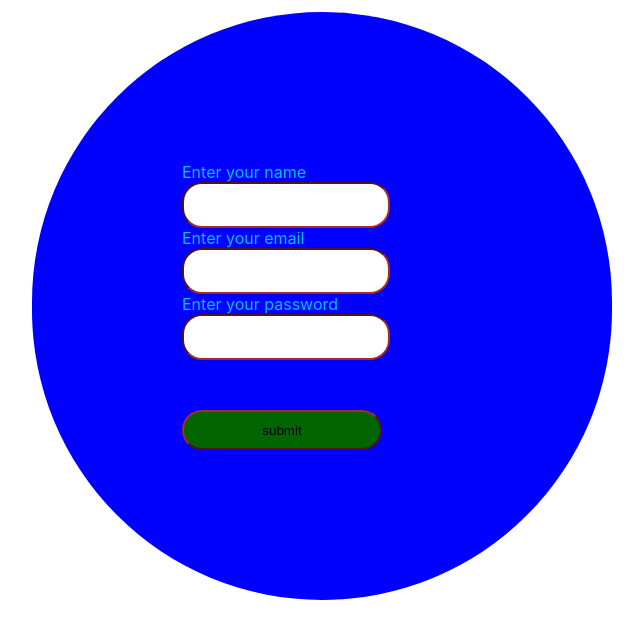
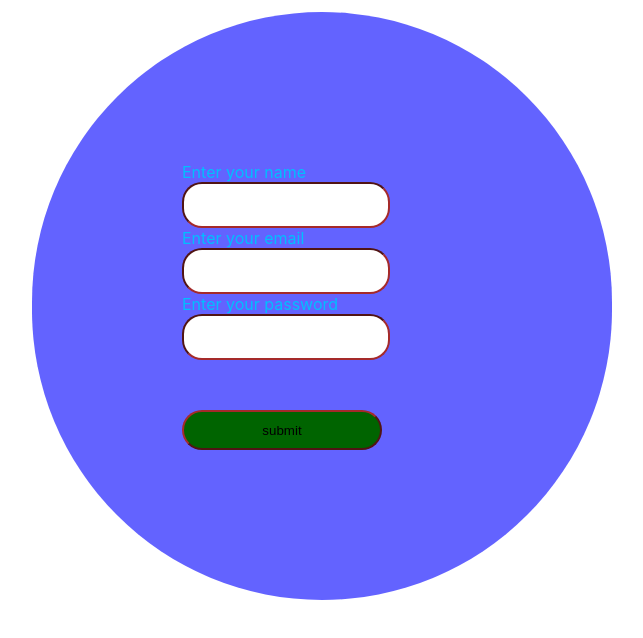
Before and after one commit to Georgekinyanjui1/pro4, a React (Create React App) app: page / in a window 1280 px wide. Both pictures are taken after typing "name@example.com", "Sample123" into the empty fields and a click on the button "Register". Shown: the part 188-826 px from the top of the page, without its empty margins (168-811 px from the left). Built offline with nearby package versions, Linux system fonts and the light colour scheme; no server answers.

Commit message:
finall commit

```diff
--- a/src/App.css
+++ b/src/App.css
@@ -32,7 +32,7 @@
   text-align: center;
 }
 .head-cont>p{
-  /* font-size: x-large; */
+
   margin:10px;
   background-color:rgb(238, 244, 245);
 }
@@ -138,8 +138,9 @@ input{
   margin-right: 500px;
   color: deepskyblue;
   padding: 150px;
-  background-color: blue;
+  background-color: rgba(0, 0, 255, 0.611);
   border-radius: 800px;
+
 }
 .smt{
   margin-top: 50px;
--- a/src/App.js
+++ b/src/App.js
@@ -16,7 +16,7 @@ function App() {
  const [ success,setsuccess]=useState(true)
 
  useEffect(()=>{
-  fetch("http://localhost:9292/users")
+  fetch("https://intense-mesa-32821.herokuapp.com/users")
   .then(res=>res.json())
   .then(data=>setusers(data))
 },[])
--- a/src/Head.js
+++ b/src/Head.js
@@ -8,7 +8,7 @@ function Head() {
   const[newquote,setnewquote]=useState("")
   function handlesubmit(e){
     e.preventDefault()
-    fetch("http://localhost:9292/quotes",
+    fetch("https://intense-mesa-32821.herokuapp.com/quotes",
     {
       method:"POST",headers:{"content-Type":"application/json"},
       body:JSON.stringify({
--- a/src/Register.js
+++ b/src/Register.js
@@ -6,7 +6,7 @@ const[email,setemail]=useState("")
 const[password,setpassword]=useState("")
 function handlesubmit(e){
     e.preventDefault()
-    fetch("http://localhost:9292/users",
+    fetch("https://intense-mesa-32821.herokuapp.com/users",
     {
       method:"POST",headers:{"content-Type":"application/json"},
       body:JSON.stringify({
@@ -34,7 +34,7 @@ function handlesubmit(e){
       </div>
       <div>
       <label>Enter your password </label>
-      <input type="text" onChange={(e)=>{setpassword(e.target.value)}} required/>
+      <input type="password" onChange={(e)=>{setpassword(e.target.value)}} required/>
       </div>
       <input className="smt" type="submit" value="submit"/>
     </form>
--- a/src/VersesList.js
+++ b/src/VersesList.js
@@ -4,7 +4,7 @@ import Verse from './Verse'
 function VersesList() {
     const [verses,setVerses]= useState([])
     useEffect(()=>{
-        fetch("http://localhost:9292/quotes")
+        fetch("https://intense-mesa-32821.herokuapp.com/quotes")
         .then((res)=>res.json())
         .then((data)=>setVerses(data))
     },[])
```
Also changed, not shown: 1 other file (tests, documents, lock files or other folders).
